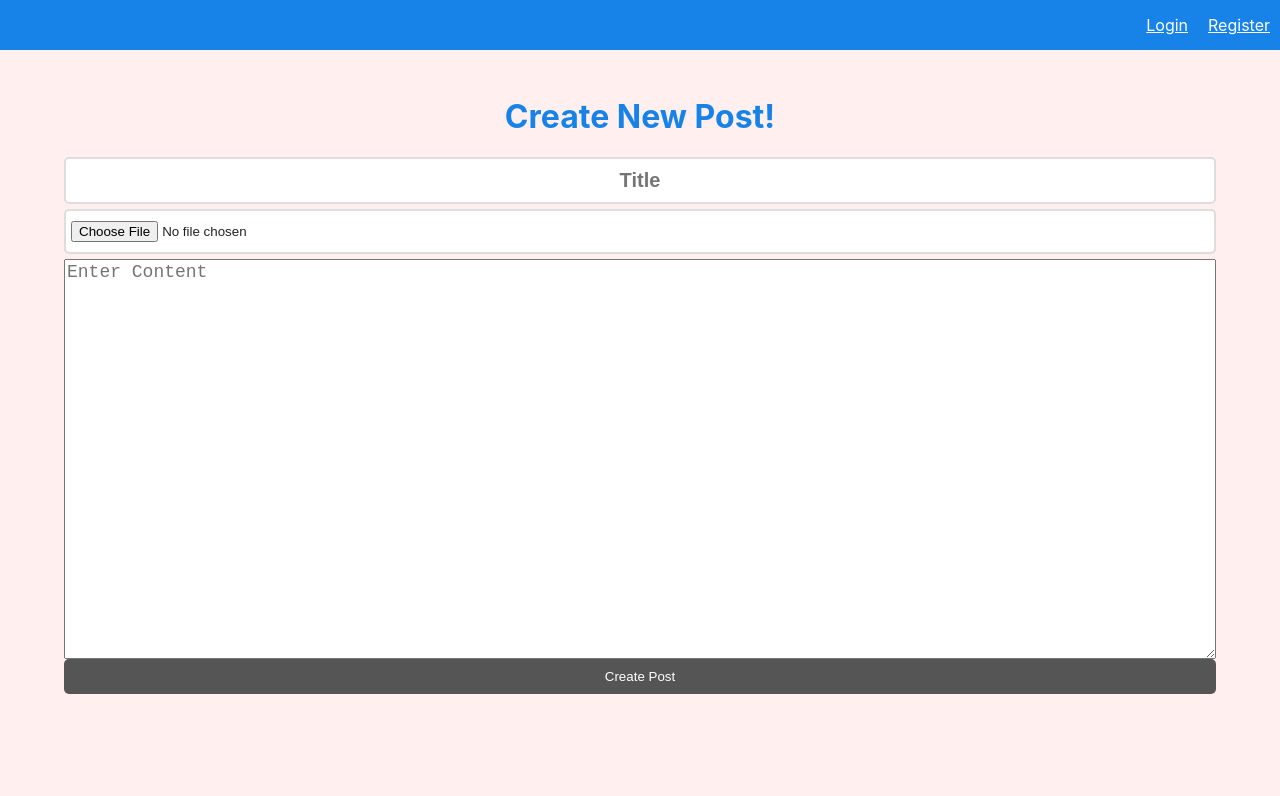
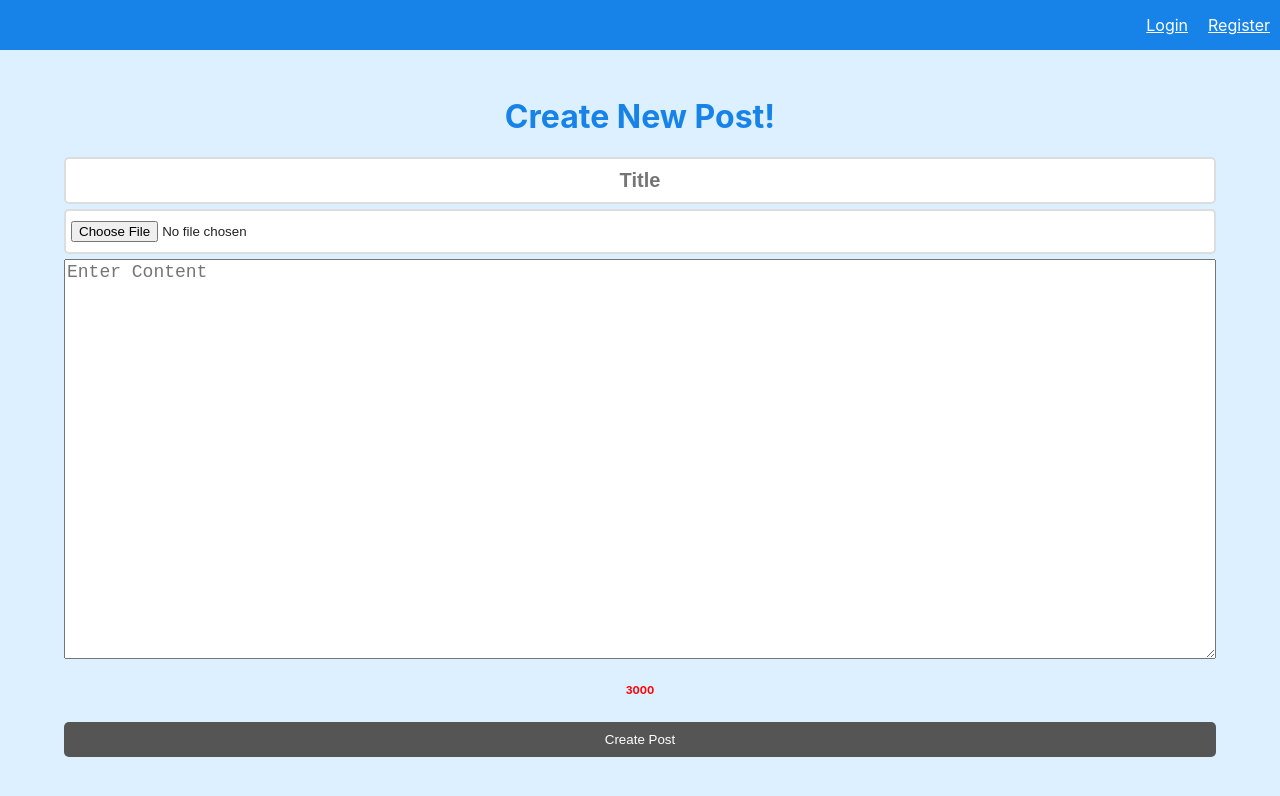
Before and after one commit to avbhutani/Blog-Website, a React (Create React App) app in the folder frontend/: page /createPost in a window 1280 px wide. Shown: the top 796 px of the page. Built offline with nearby package versions, Linux system fonts and the light colour scheme; no server answers.

Commit message:
Changed the theme

```diff
--- a/frontend/src/Pages/CreatePostPage.css
+++ b/frontend/src/Pages/CreatePostPage.css
@@ -9,6 +9,10 @@
         color: rgb(23, 131, 233);
     }
 
+    h6 {
+        color: red;
+        text-align: right;
+    }
 
     .new-post-title {
         font-weight: bolder;
--- a/frontend/src/Pages/CreatePostPage.js
+++ b/frontend/src/Pages/CreatePostPage.js
@@ -9,6 +9,7 @@ export default function CreatePostPage() {
     const [title,setTitle] = useState('')
     const [content,setContent] = useState('')
     const [message,setMessage] = useState('')
+    const [charRemaining,setCharRemaining] = useState(3000)
     const navigate = useNavigate()
     async function handlePostCreation(event) {
         event.preventDefault()
@@ -31,7 +32,10 @@ export default function CreatePostPage() {
             <h1>Create New Post!</h1>
                 <input type="text"  onChange={(ev)=>setTitle(ev.target.value)} className="new-post-title" placeholder="Title" spellCheck="true" autoCapitalize="on" required />
                 <input type="file" className="new-post-img-upload" />
-                <textarea className="new-post-content"  onChange={(ev)=>setContent(ev.target.value)} spellCheck="true" placeholder="Enter Content" required />
+                <textarea maxLength={3000} className="new-post-content"  onChange={(ev)=>{setContent(ev.target.value)
+                    setCharRemaining(3000 - content.length)
+                }} spellCheck="true" placeholder="Enter Content" required />
+                <h6>{charRemaining}</h6>
                 <button className="new-post-button">Create Post</button>
                 <h5>{message}</h5>
             </form>
--- a/frontend/src/components/Header.css
+++ b/frontend/src/components/Header.css
@@ -4,7 +4,7 @@
   flex:1;
   justify-content: space-between;
   text-decoration: none;
-  background-color: rgb(23, 131, 233);
+  background-color: rgb(65, 105, 225);
   padding: 15px;
   .home,.profile,.logout,.createPost {
     color: white;
--- a/frontend/src/components/Post.css
+++ b/frontend/src/components/Post.css
@@ -1,5 +1,5 @@
 body {
-    background-color: rgb(255, 239, 239); /* Medium grey */
+    background-color: rgb(220, 240, 255); /* Medium grey */
 
 }
 .post {
```
